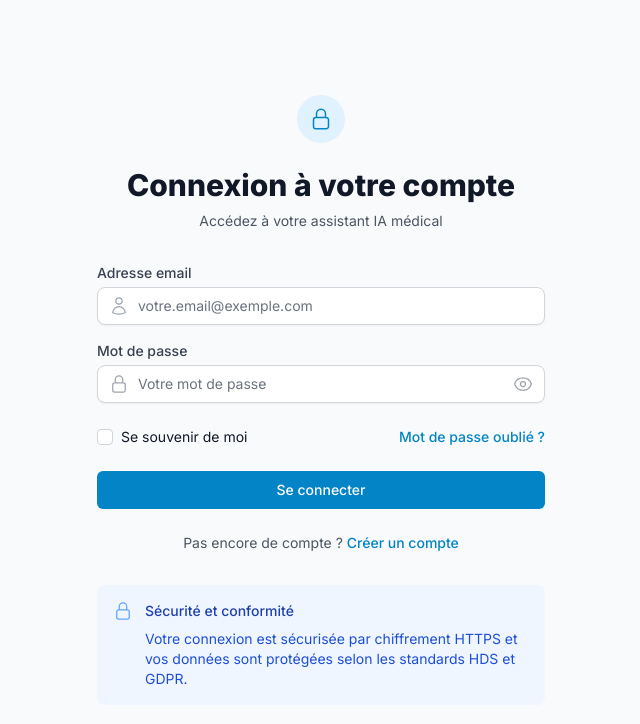
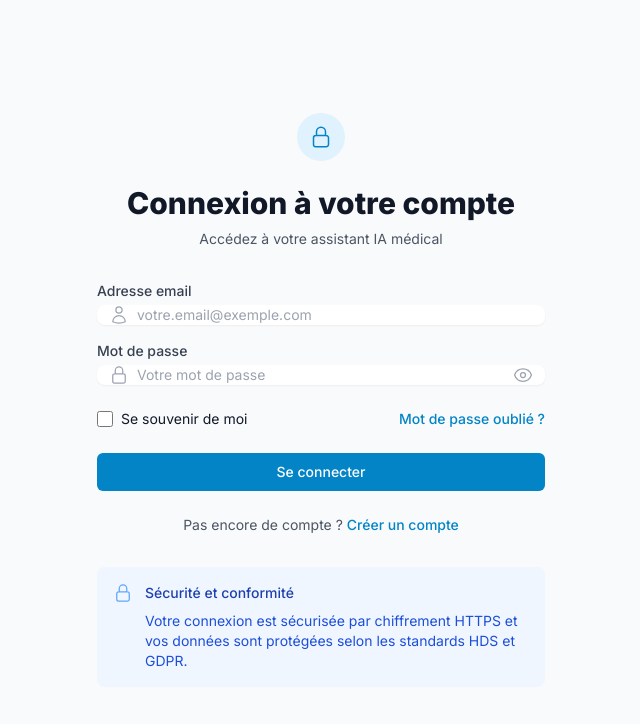
Before and after one commit to yaroslavhorokhovets/CodingTestSaaSWeb, a Next.js app: page /auth/login in a window 1280 px wide. Shown: the top 724 px of the page, without its empty margins (319-959 px from the left). Built offline with nearby package versions, Linux system fonts and the light colour scheme.

Commit message:
feat: Summary

```diff
--- a/tailwind.config.js
+++ b/tailwind.config.js
@@ -54,7 +54,5 @@ module.exports = {
       },
     },
   },
-  plugins: [
-    require('@tailwindcss/forms'),
-  ],
+  plugins: [],
 }
```
